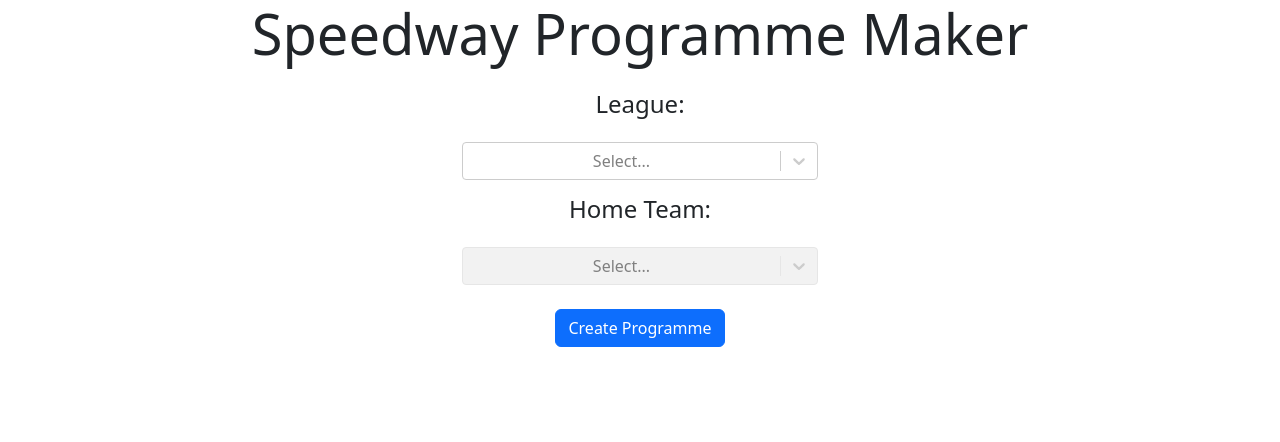
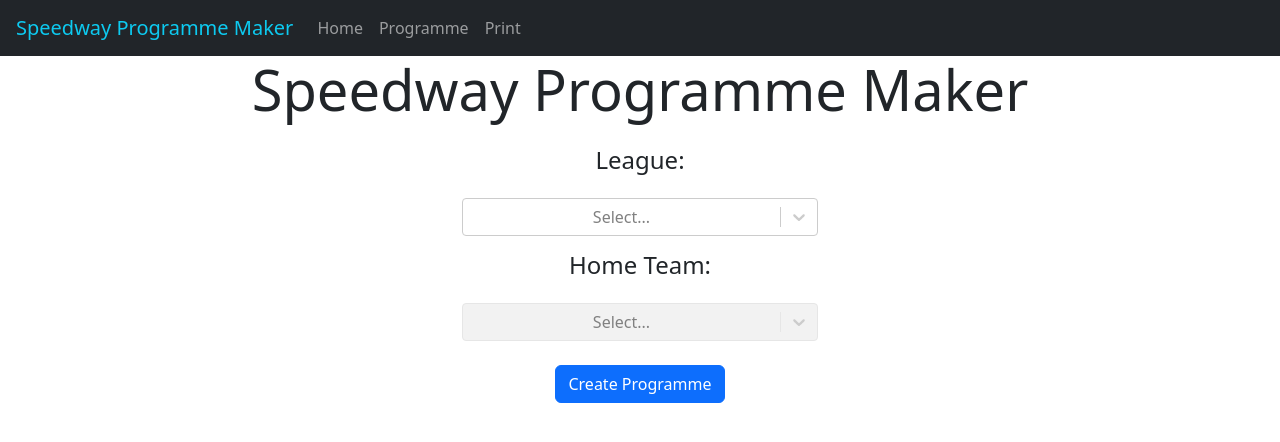
Before and after one commit to metanoia02/SpeedwayMaker, a React (Vite) app: page / in a window 1280 px wide. Shown: the top 442 px of the page. Built offline with nearby package versions, Linux system fonts and the light colour scheme; no server answers.

Commit message:
Added navbar

```diff
--- a/src/Pages/Layout.jsx
+++ b/src/Pages/Layout.jsx
@@ -1,9 +1,36 @@
-import React from 'react';
-import { Outlet } from "react-router-dom";
+import { Outlet, Link } from "react-router-dom";
+import React, { useState } from 'react';
 
 const Layout = () => {
+  const [isNavCollapsed, setIsNavCollapsed] = useState(true);
+  const handleNavCollapse = () => setIsNavCollapsed(!isNavCollapsed);
+  const handlePrint = () => window.print();
+
   return (
     <>
+      <nav className="navbar navbar-dark bg-dark navbar-expand-lg d-print-none sticky-top" style={{paddingLeft: "1rem"}}>
+        <a className="navbar-brand text-info font-weight-bolder" href="/">
+          <span className="d-print-none">Speedway Programme Maker</span>
+        </a>
+        <button className="custom-toggler navbar-toggler" type="button" data-toggle="collapse" data-target="#navbarNav" aria-controls="navbarNav" aria-expanded={!isNavCollapsed ? true : false} aria-label="Toggle navigation" onClick={handleNavCollapse}>
+          <span className="navbar-toggler-icon"></span>
+        </button>
+
+        <div className={`${isNavCollapsed ? 'collapse' : ''} navbar-collapse`} id="navbarNav">
+          <ul className="navbar-nav">
+            <li className="nav-item active">
+              <a className="nav-link" href="/">Home</a>
+            </li>
+            <li className="nav-item">
+              <a className="nav-link" href="/programme">Programme</a>
+            </li>
+            <li className="nav-item">
+              <a className="nav-link" href="#" onClick={handlePrint}>Print</a>
+            </li>
+          </ul>
+        </div>
+      </nav>
+
       <Outlet />
     </>
   )
```
